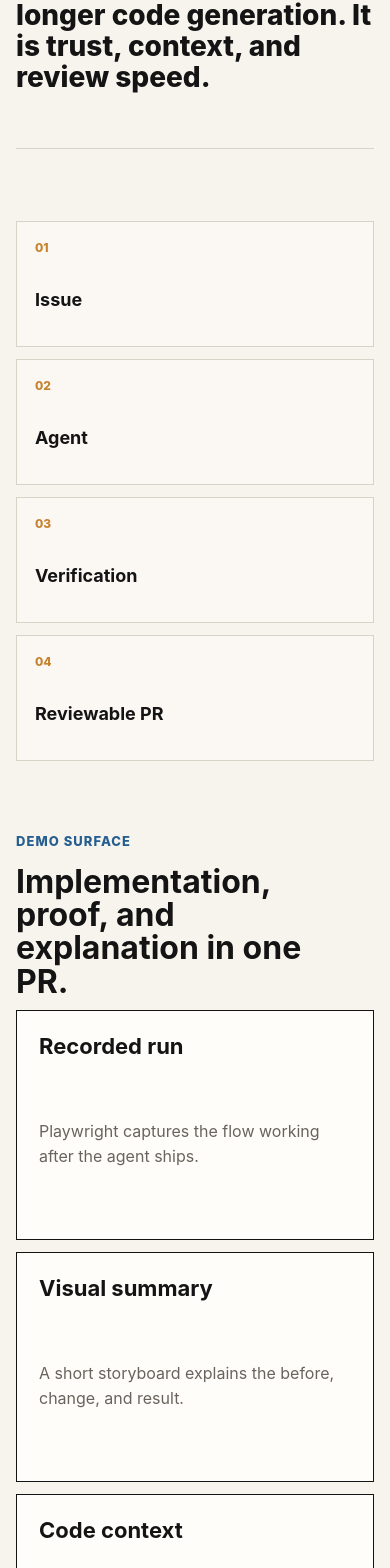
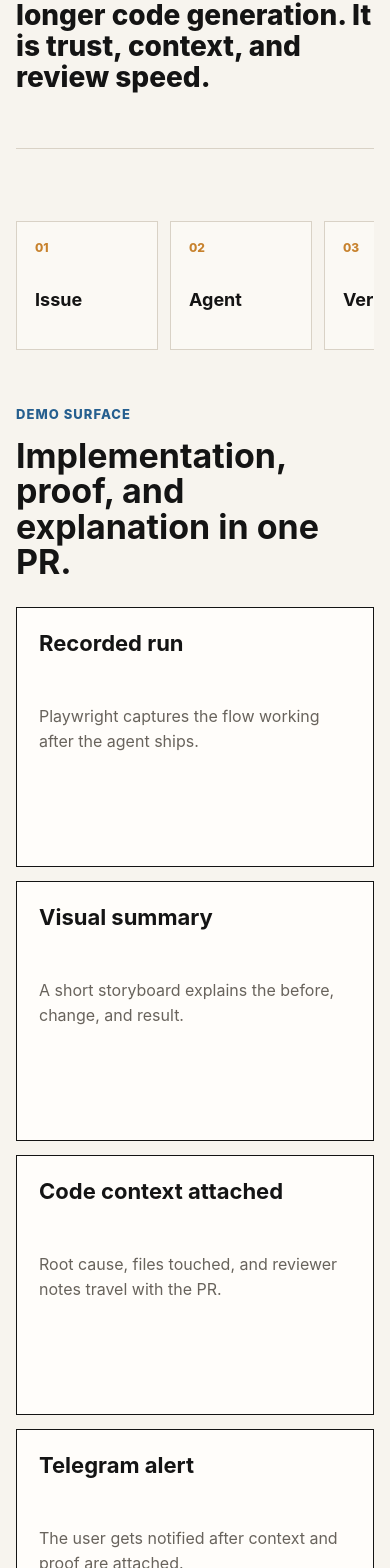
Before and after one commit to AadidevRaizada/SYMPHONY-LINEAR-STORYBOARDING, a React (Vite) app in the folder symphony-landing/: page / in a window 390 px wide. Shown: the part 1825-3393 px from the top of the page. Built offline with nearby package versions, Linux system fonts and the light colour scheme.

Commit message:
vibe pr is here gangy

```diff
--- a/symphony-landing/src/App.jsx
+++ b/symphony-landing/src/App.jsx
@@ -7,10 +7,11 @@ const installCommand = 'npx skills add inference-sh/skills@landing-page-design'
 const proofItems = [
   ['Recorded run', 'Playwright captures the flow working after the agent ships.'],
   ['Visual summary', 'A short storyboard explains the before, change, and result.'],
-  ['Code context', 'Root cause, files touched, and reviewer notes stay attached.'],
+  ['Code context attached', 'Root cause, files touched, and reviewer notes travel with the PR.'],
+  ['Telegram alert', 'The user gets notified after context and proof are attached.'],
 ]
 
-const steps = ['Issue', 'Agent', 'Verification', 'Reviewable PR']
+const steps = ['Issue', 'Agent', 'Verification', 'Reviewable PR', 'Telegram']
 
 function App() {
   const [copied, setCopied] = useState(false)
@@ -114,7 +115,7 @@ function App() {
       </section>
 
       <section className="final">
-        <p>"The code is not the product. The confidence is."</p>
+        <p>"The next generation of agentic reviewing."</p>
         <a className="button" href="#demo">
           Open demo
         </a>
--- a/symphony-landing/src/styles.css
+++ b/symphony-landing/src/styles.css
@@ -320,7 +320,7 @@ h1 {
 
 .flow {
   display: grid;
-  grid-template-columns: repeat(4, 1fr);
+  grid-template-columns: repeat(5, minmax(0, 1fr));
   gap: 12px;
   padding: 72px 0 36px;
 }
@@ -346,31 +346,34 @@ h1 {
 
 .proof-grid {
   display: grid;
-  grid-template-columns: 1.2fr repeat(3, 1fr);
-  gap: 12px;
+  grid-template-columns: repeat(4, minmax(0, 1fr));
+  gap: 14px;
   padding: 36px 0 92px;
 }
 
 .section-heading {
-  padding-right: 28px;
+  grid-column: 1 / -1;
+  max-width: 840px;
+  padding-right: 0;
+  margin-bottom: 14px;
 }
 
 .section-heading h2 {
   margin-bottom: 0;
-  font-size: clamp(32px, 4vw, 52px);
+  font-size: clamp(34px, 5vw, 58px);
   line-height: 1.04;
   letter-spacing: 0;
 }
 
 .proof-card {
-  min-height: 230px;
+  min-height: 260px;
   padding: 22px;
   border: 1px solid var(--ink);
   background: var(--paper);
 }
 
 .proof-card h3 {
-  margin-bottom: 60px;
+  margin-bottom: 48px;
   font-size: 22px;
 }
 
@@ -406,9 +409,12 @@ h1 {
     justify-self: start;
   }
 
-  .hero,
+  .hero {
+    grid-template-columns: 1fr;
+  }
+
   .proof-grid {
-    grid-template-columns: 1fr;
+    grid-template-columns: repeat(2, minmax(0, 1fr));
   }
 
   .hero {
@@ -417,8 +423,11 @@ h1 {
   }
 
   .flow {
-    grid-template-columns: repeat(2, 1fr);
+    grid-template-columns: repeat(5, minmax(150px, 1fr));
+    overflow-x: auto;
+    padding-bottom: 20px;
   }
+
 }
 
 @media (max-width: 620px) {
@@ -440,6 +449,10 @@ h1 {
   }
 
   .flow {
+    grid-template-columns: repeat(5, minmax(142px, 1fr));
+  }
+
+  .proof-grid {
     grid-template-columns: 1fr;
   }
 
```
